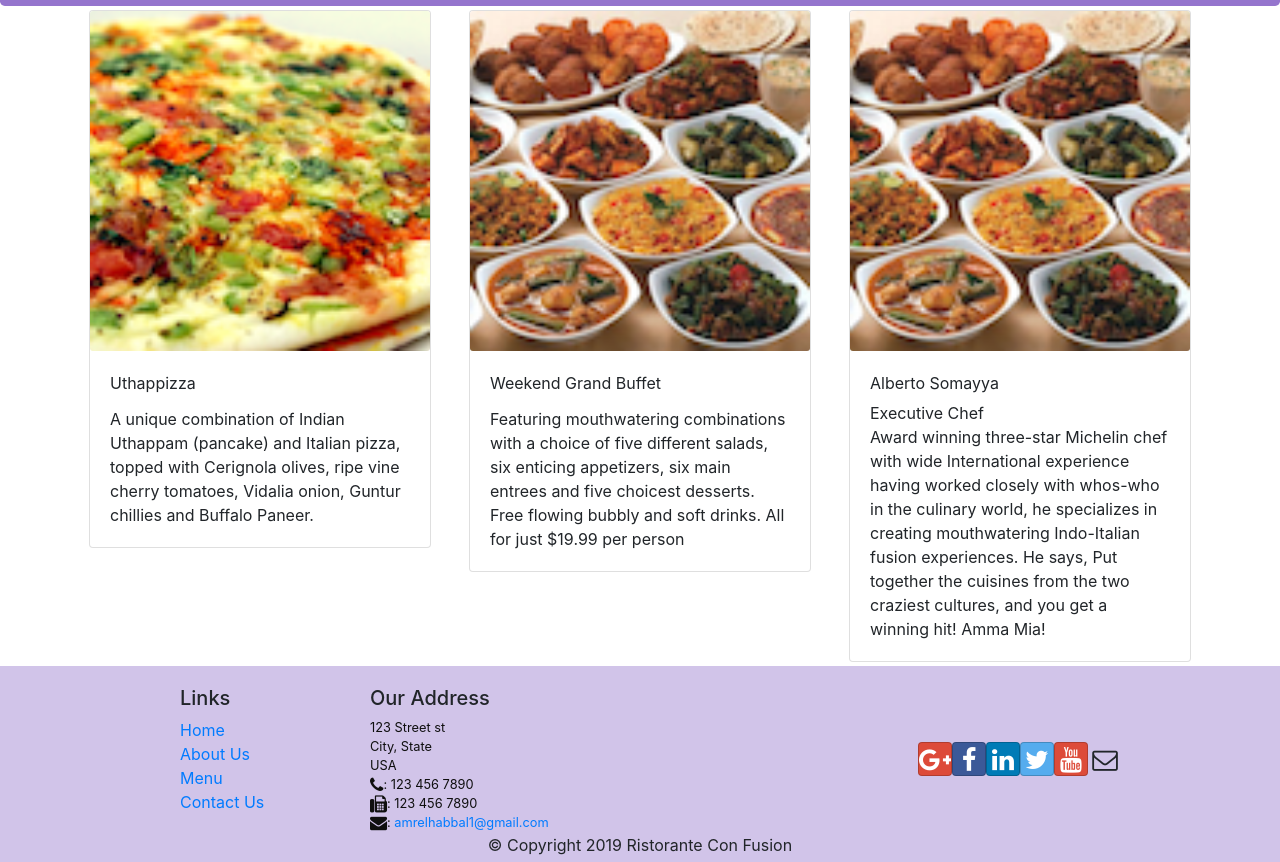
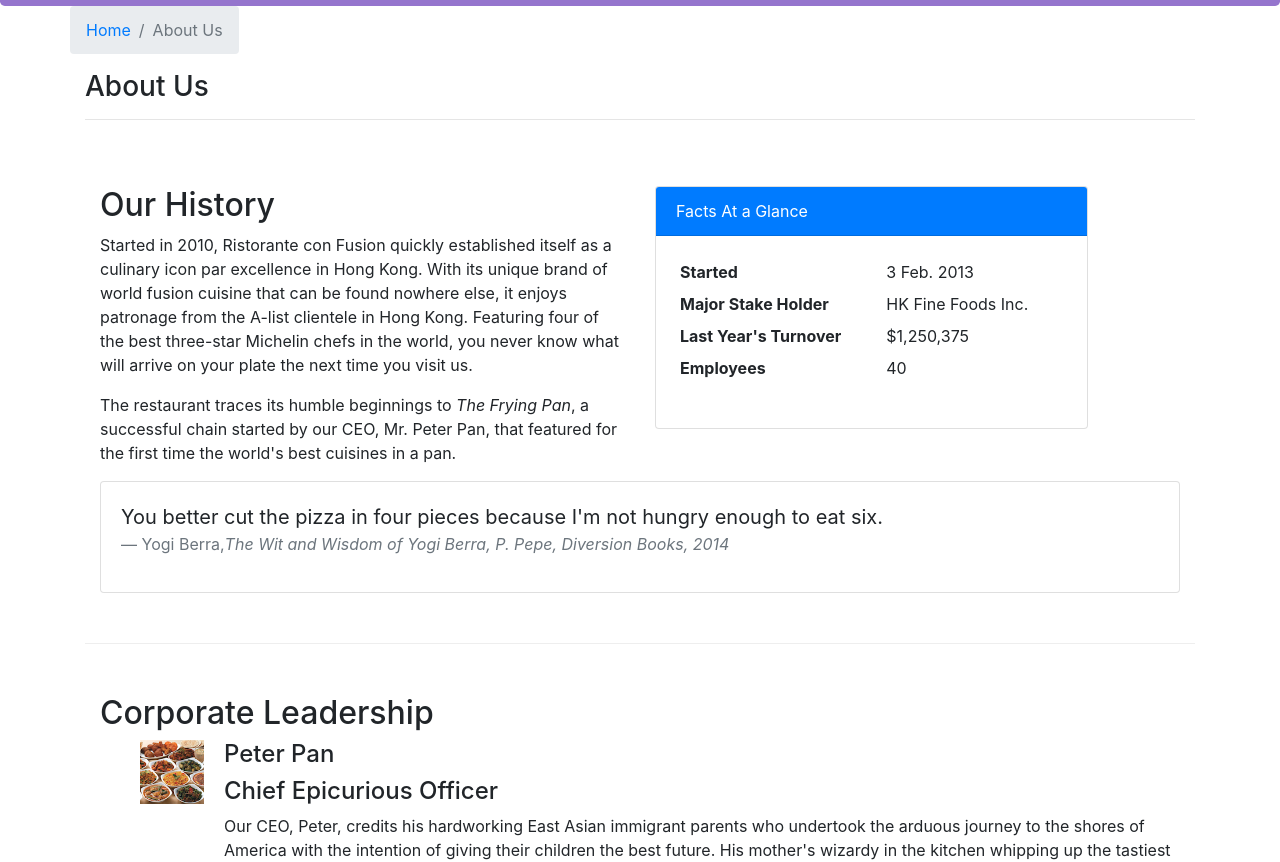
Before and after one commit to webTech75/react-redux, a React (Create React App) app: page /aboutus in a window 1280 px wide. Before the commit this address led to /home. Shown: the part 336-1198 px from the top of the page. Built offline with nearby package versions, Linux system fonts and the light colour scheme.

Commit message:
add aboutus component

```diff
--- a/src/App.css
+++ b/src/App.css
@@ -31,3 +31,11 @@
 .navbar-dark {
    background-color: #512DA8;
 }
+
+.padding-right {
+   padding-right: 20px;
+}
+
+.margin-btm{
+   margin-bottom: 25px;
+}
--- /dev/null
+++ b/src/components/AboutComponent.js
@@ -0,0 +1,90 @@
+import React from 'react';
+import { Breadcrumb, BreadcrumbItem, Card, CardBody, CardHeader, Media } from 'reactstrap';
+import { Link } from 'react-router-dom';
+
+function About(props) {
+
+    const leaders = props.leaders.map((leader, i) => {
+        return (
+         <Media key={i} className="margin-btm">
+            <Media left className="padding-right">
+               <Media src={leader.image} width="64" height="64" alt="Buffet" />
+            </Media>
+            <Media body>
+               <Media heading>
+                  {leader.name}
+               </Media>
+               <Media heading>
+                   {leader.designation}
+               </Media>
+               {leader.description}
+            </Media>
+         </Media>
+        );
+    });
+
+    return(
+        <div className="container">
+            <div className="row">
+                <Breadcrumb>
+                    <BreadcrumbItem><Link to="/home">Home</Link></BreadcrumbItem>
+                    <BreadcrumbItem active>About Us</BreadcrumbItem>
+                </Breadcrumb>
+                <div className="col-12">
+                    <h3>About Us</h3>
+                    <hr />
+                </div>
+            </div>
+            <div className="row row-content">
+                <div className="col-12 col-md-6">
+                    <h2>Our History</h2>
+                    <p>Started in 2010, Ristorante con Fusion quickly established itself as a culinary icon par excellence in Hong Kong. With its unique brand of world fusion cuisine that can be found nowhere else, it enjoys patronage from the A-list clientele in Hong Kong.  Featuring four of the best three-star Michelin chefs in the world, you never know what will arrive on your plate the next time you visit us.</p>
+                    <p>The restaurant traces its humble beginnings to <em>The Frying Pan</em>, a successful chain started by our CEO, Mr. Peter Pan, that featured for the first time the world's best cuisines in a pan.</p>
+                </div>
+                <div className="col-12 col-md-5">
+                    <Card>
+                        <CardHeader className="bg-primary text-white">Facts At a Glance</CardHeader>
+                        <CardBody>
+                            <dl className="row p-1">
+                                <dt className="col-6">Started</dt>
+                                <dd className="col-6">3 Feb. 2013</dd>
+                                <dt className="col-6">Major Stake Holder</dt>
+                                <dd className="col-6">HK Fine Foods Inc.</dd>
+                                <dt className="col-6">Last Year's Turnover</dt>
+                                <dd className="col-6">$1,250,375</dd>
+                                <dt className="col-6">Employees</dt>
+                                <dd className="col-6">40</dd>
+                            </dl>
+                        </CardBody>
+                    </Card>
+                </div>
+                <div className="col-12">
+                    <Card>
+                        <CardBody className="bg-faded">
+                            <blockquote className="blockquote">
+                                <p className="mb-0">You better cut the pizza in four pieces because
+                                    I'm not hungry enough to eat six.</p>
+                                <footer className="blockquote-footer">Yogi Berra,
+                                <cite title="Source Title">The Wit and Wisdom of Yogi Berra,
+                                    P. Pepe, Diversion Books, 2014</cite>
+                                </footer>
+                            </blockquote>
+                        </CardBody>
+                    </Card>
+                </div>
+            </div>
+            <div className="row row-content">
+                <div className="col-12">
+                    <h2>Corporate Leadership</h2>
+                </div>
+                <div className="col-12">
+                    <Media list>
+                        {leaders}
+                    </Media>
+                </div>
+            </div>
+        </div>
+    );
+}
+
+export default About;
--- a/src/components/MainComponent.js
+++ b/src/components/MainComponent.js
@@ -10,6 +10,7 @@
 import { Footer } from './FooterComponent';
 import  Home  from './HomeComponent';
 import { Switch, Route, Redirect } from 'react-router-dom';
+import About from './AboutComponent';
 
 class MainComponent extends Component {
 
@@ -49,6 +50,7 @@
         <Header />
         <Switch>
           <Route path='/home' component={HomePage} />
+          <Route path='/aboutus' component={() => <About leaders={this.state.leaders} />} />
           <Route exact path='/menu' component={() => <Menu dishes={this.state.dishes} />} />
           <Route path='/menu/:dishId' component={DishWithId} />
           <Route exact path='/contactus' component={ContactComponent} />
```
